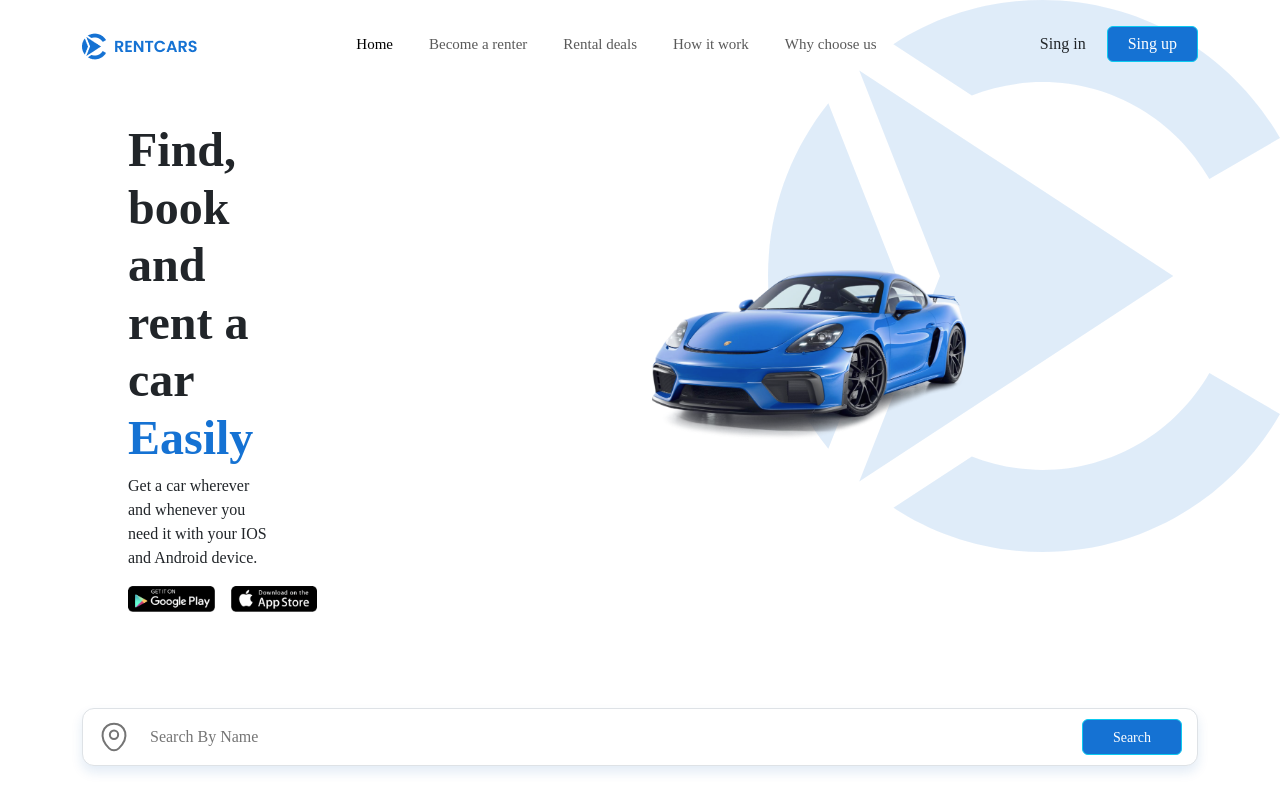
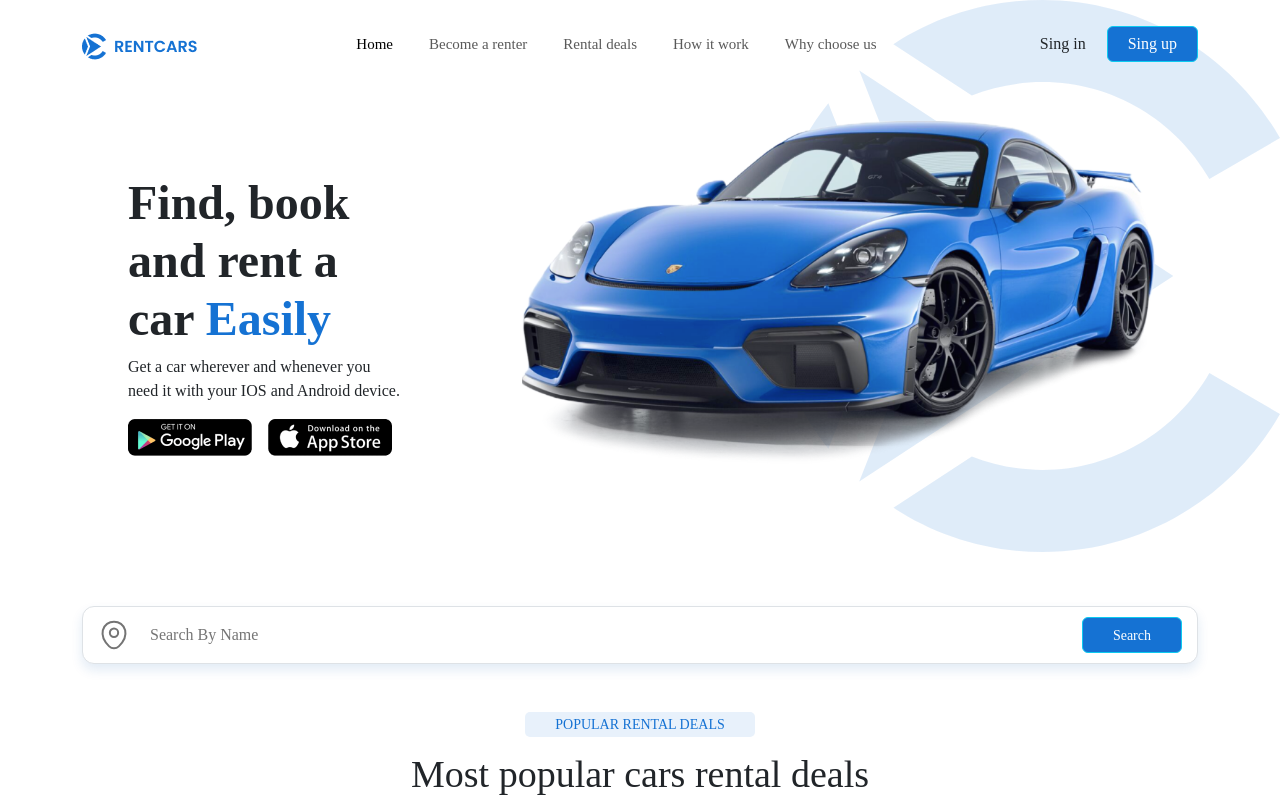
Before and after one commit to onisEg/cars, a React (Vite) app: page / in a window 1280 px wide. Shown: the top 800 px of the page. Built offline with nearby package versions, Linux system fonts and the light colour scheme; no server answers.

Commit message:
edit hero seciton

```diff
--- a/src/components/HeroSection/Hero.jsx
+++ b/src/components/HeroSection/Hero.jsx
@@ -5,7 +5,6 @@ export default function Hero() {
   return (
     <>
       <div className="sec-1 d-flex justify-content-between align-items-center py-5 row">
-        <div className="col-md-6">
         <article>
           <h1>
             Find, book and rent a car <span>Easily</span>
@@ -19,10 +18,7 @@ export default function Hero() {
             <img className=" mx-3" src="/app_store.png" alt="" />
           </div>
         </article>
-        </div>
-        <div className="col-md-6">
         <img className="" src="/carHome.png" alt="" />
-        </div>
       </div>
     </>
   );
```
Lines whose indentation alone changed are shown as unchanged.
